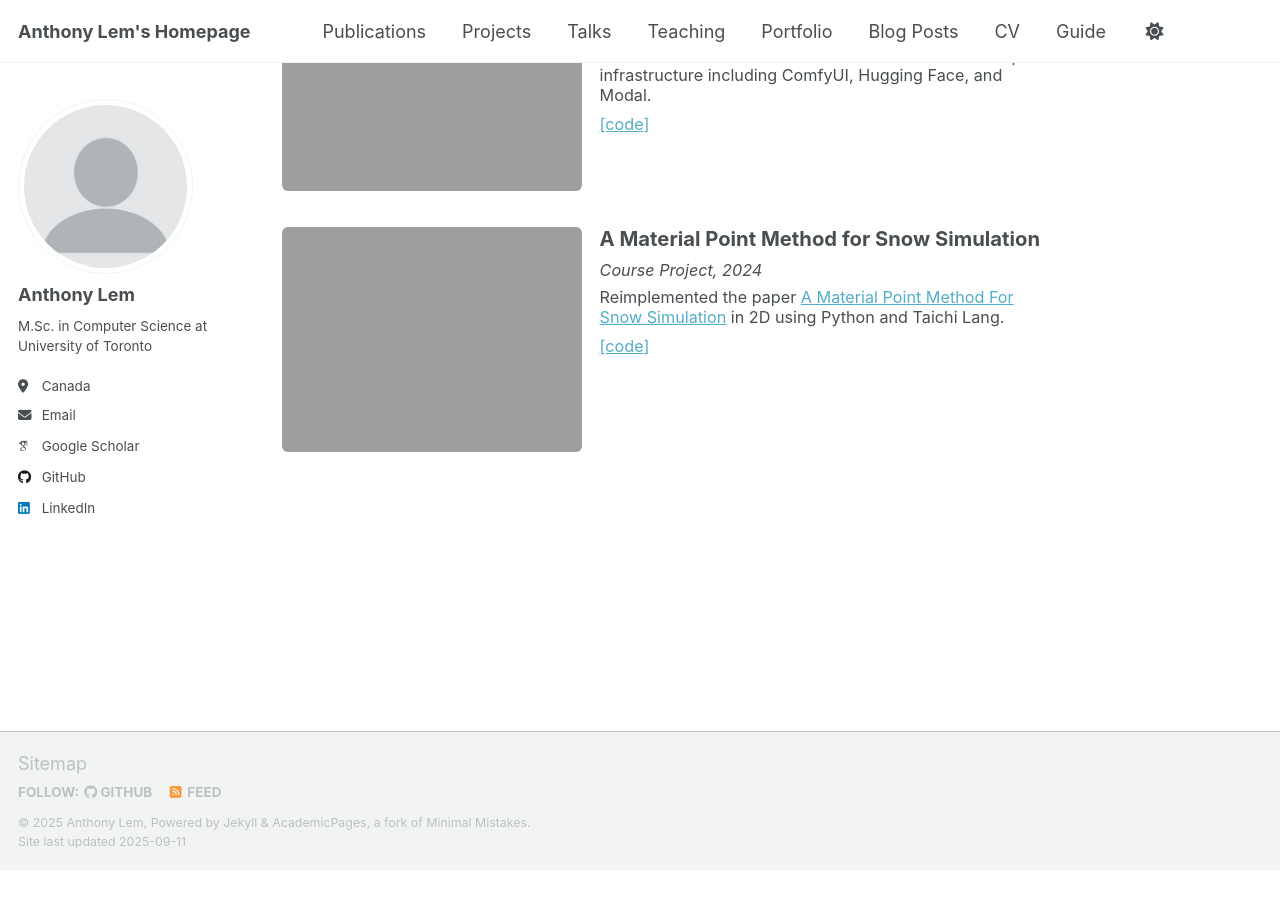
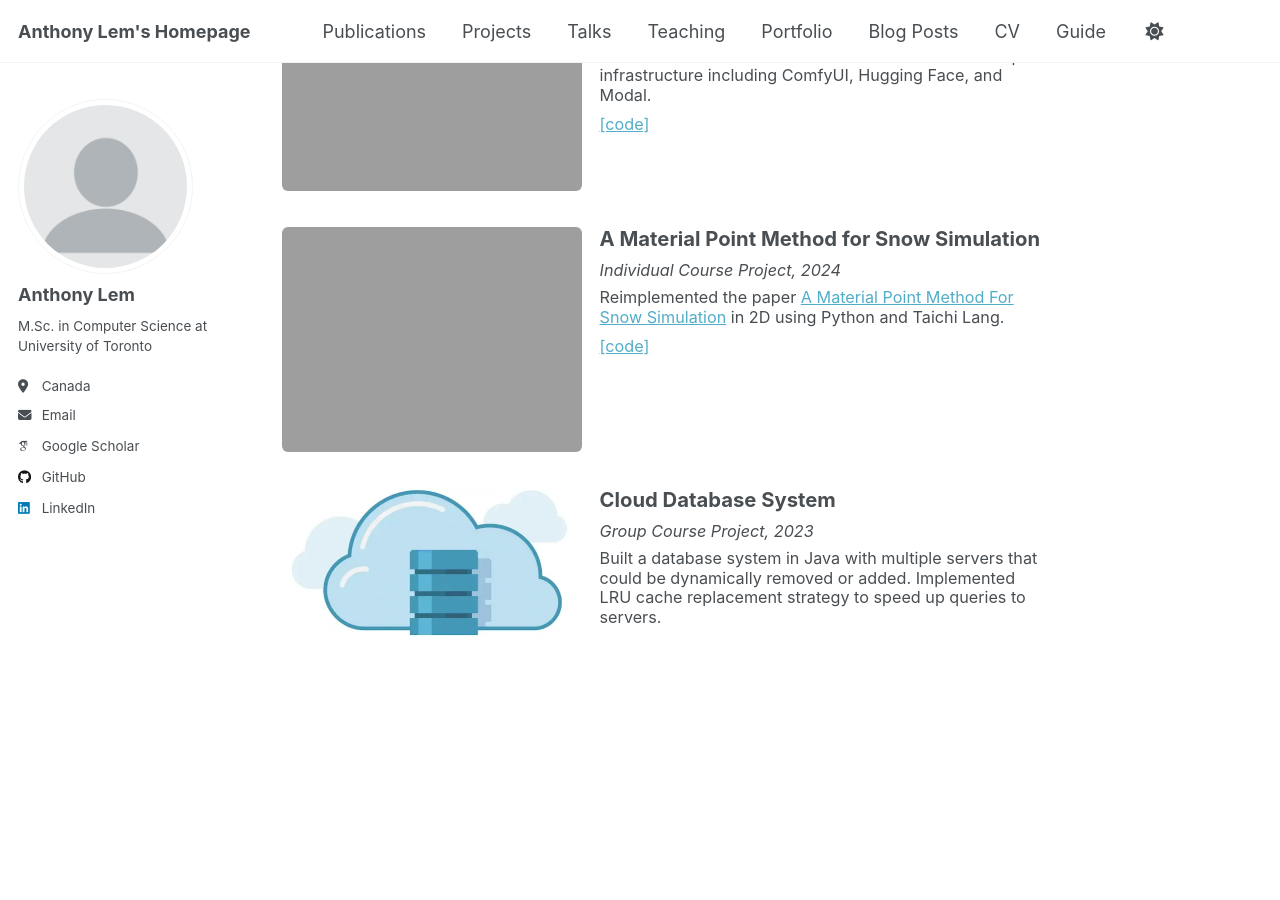
Before and after one commit to Anthonyjlem/Anthonyjlem.github.io, a Jekyll site: the page built from _pages/about.md, in a window 1280 px wide and 900 px high, scrolled down 992 px. Built offline with Jekyll 4.4.1, drawn with Linux system fonts in a browser that asks for light colours; some web fonts are replaced; a script that is not in the unit is left out; before the commit the page ends 1861 px from its top, so only the background shows below that.

Commit message:
Add Cloud Database System project

```diff
--- /dev/null
+++ b/_portfolio/database.md
@@ -0,0 +1,11 @@
+---
+title: "Cloud Database System"
+collection: portfolio
+permalink: /portfolio/database
+date: 2023-04-30
+show: true
+header:
+  teaser: "portfolio/database.webp"
+project_type: "Group Course"
+excerpt: "Built a database system in Java with multiple servers that could be dynamically removed or added. Implemented LRU cache replacement strategy to speed up queries to servers."
+---
--- a/_portfolio/mpm.md
+++ b/_portfolio/mpm.md
@@ -7,6 +7,6 @@ code: 'https://github.com/Anthonyjlem/MPM'
 show: true
 header:
   teaser: "portfolio/mpm.gif"
-project_type: "Course"
+project_type: "Individual Course"
 excerpt: "Reimplemented the paper [A Material Point Method For Snow Simulation](https://disneyanimation.com/publications/a-material-point-method-for-snow-simulation/) in 2D using Python and Taichi Lang."
 ---
```
Also changed, not shown: images/portfolio/database.webp (added).
